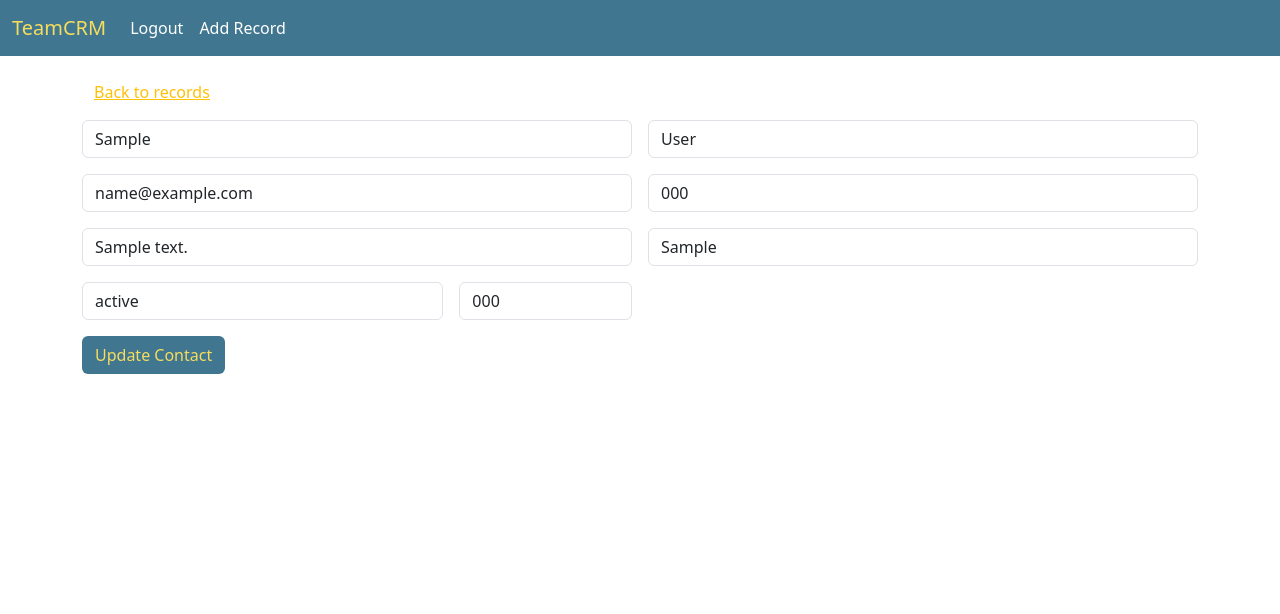
After one commit to YawoSadji/TeamCRM, a Django app: page /update_record/1 in a window 1280 px wide. The commit adds this page. Shown: the top 614 px of the page. Run offline with Django 5.2, Linux system fonts and the light colour scheme; a user stored in the database is signed in; tables that the repository leaves empty hold one stand-in row (values such as "Sample post").

Commit message:
created singlerecord view and added options to update or delete

```diff
--- a/website/templates/loggedIn.html
+++ b/website/templates/loggedIn.html
@@ -6,6 +6,7 @@
     </div>
     <h3>Your contacts List</h3>
     <br/>
+    {% if records %}
         <table class="table table-success table-striped">
             <thead>
               <tr>
@@ -20,10 +21,9 @@
               </tr>
             </thead>
             <tbody>
-    {% if records %}
         {% for record in records %}
               <tr>
-                <td>{{record.first_name}} {{record.last_name}}</td>
+                <td><a href="{% url 'single_record' record.id%}">{{record.first_name}} {{record.last_name}}</a></td>
                 <td>{{record.email}}</td>
                 <td>{{record.phone}}</td>
                 <td>{{record.address}}</td>
--- a/website/templates/navbar.html
+++ b/website/templates/navbar.html
@@ -10,9 +10,11 @@
                 <li class="nav-item">
                     <a class="nav-link active" aria-current="page" href="{% url 'logout' %}">Logout</a>
                 </li>
+                {% if request.resolver_match.view_name != 'addRecord' %}
                 <li class="nav-item">
                     <a class="nav-link active" aria-current="page" href="{% url 'addRecord' %}">Add Record</a>
                 </li>
+                {% endif %}
             </ul>
         {% endif %}
       </div>
--- /dev/null
+++ b/website/templates/updateRecord.html
@@ -0,0 +1,37 @@
+{% extends 'base.html' %}
+{% block content %}
+<br/>
+<div class="container">
+    <p><a href="{% url 'loggedIn' %}" class="link-warning">Back to records</a></p>
+</div>
+<form class="row g-3" method="POST" action="{% url 'update_record' record.id %}">
+    {% csrf_token %}
+    <div class="col-md-6">
+    <input type="text" class="form-control" name="first_name" placeholder="First Name" value="{{record.first_name}}" required>
+    </div>
+    <div class="col-md-6">
+    <input type="text" class="form-control" name="last_name" placeholder="Last Name" value="{{record.last_name}}" required>
+    </div>
+    <div class="col-md-6">
+    <input type="email" class="form-control" name="email" placeholder="Email" value="{{record.email}}" required>
+    </div>
+    <div class="col-md-6">
+    <input type="tel" class="form-control" name="phone" placeholder="Phone number" value="{{record.phone}}" required>
+    </div>
+    <div class="col-md-6">
+    <input type="text" class="form-control" name="address" placeholder="Address" value="{{record.address}}">
+    </div>
+    <div class="col-md-6">
+    <input type="text" class="form-control" name="city" placeholder="City" value="{{record.city}}">
+    </div>
+    <div class="col-md-4">
+    <input type="text" class="form-control" name="state" placeholder="state" value="{{record.state}}">
+    </div>
+    <div class="col-md-2">
+    <input type="text" class="form-control" name="zipcode" placeholder="Zipcode" value="{{record.zipcode}}">
+    </div>
+    <div class="col-12">
+    <button type="submit" class="btn" style="background-color: #417690; color: #f5dd5d;">Update Contact</button>
+    </div>
+</form>
+{% endblock %}
--- a/website/urls.py
+++ b/website/urls.py
@@ -6,4 +6,7 @@ urlpatterns = [
     path('loggedIn/', views.loggedIn, name='loggedIn'),
     path('logout/', views.logout_user, name='logout'),
     path('addRecord/', views.addRecord, name='addRecord'),
+    path('single_record/<int:record_id>', views.single_record, name='single_record'),
+    path('delete_record/<int:record_id>', views.delete_record, name='delete_record'),
+    path('update_record/<int:record_id>', views.update_record, name='update_record'),
 ]
--- a/website/views.py
+++ b/website/views.py
@@ -1,4 +1,4 @@
-from django.shortcuts import render, redirect
+from django.shortcuts import render, redirect, get_object_or_404
 from django.contrib.auth.decorators import login_required
 from django.contrib.auth import authenticate, login, logout
 from django.contrib import messages
@@ -16,7 +16,7 @@ def home(request):
             login(request, user)
             return redirect('loggedIn')
         else:
-            messages.success(request, "Error, Please try again.")
+            messages.error(request, "Error, Please try again.")
     return render(request, 'home.html', {})
 
 
@@ -36,11 +36,42 @@ def addRecord(request):
             record.save()
             messages.success(request, 'Record saved successfully!')
         else:
-            messages.success(request, "Error, Please try again.")
+            messages.error(request, "Error, Please try again.")
     else:
         form = RecordForm
     return render(request, 'addRecord.html', {'form':form})
 
+@login_required
+def single_record(request, record_id):
+    record = get_object_or_404(Record, id=record_id) #will be returning 404 if record not found
+    return render(request, 'singleRecord.html', {'record':record})
+
+
+@login_required
+def delete_record(request, record_id):
+    record = get_object_or_404(Record, id=record_id)
+    if request.method == "POST":
+        record.delete()
+        return redirect('loggedIn')
+
+@login_required
+def update_record(request, record_id):
+    record = get_object_or_404(Record, id=record_id)
+    if request.method == "POST":
+        form = RecordForm(request.POST, instance=record)
+        if form.is_valid():
+            record = form.save(commit=False)
+            record.user = request.user
+            record.save()
+            messages.success(request, 'Record updated successfully!')
+            return redirect('loggedIn')
+        else:
+            messages.error(request, "Error, Please try again.")
+    else:
+        form = RecordForm(instance=record)
+    return render(request, 'updateRecord.html', {'form':form, 'record':record})
+
+
 def logout_user(request):
     logout(request)
     return render(request, 'home.html', {})
```
Also changed, not shown: website/templates/singleRecord.html (added, +32 -0 lines).
